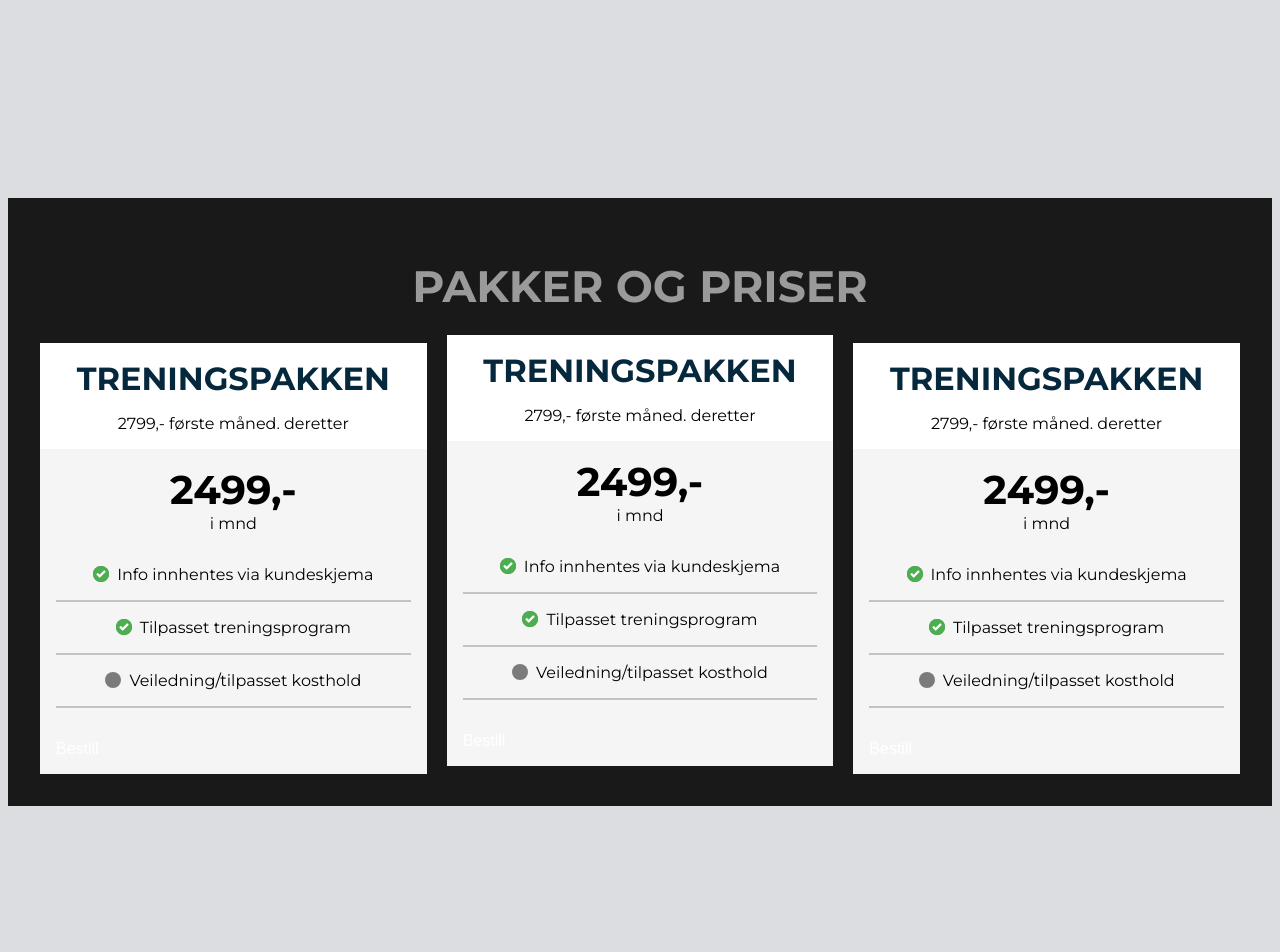
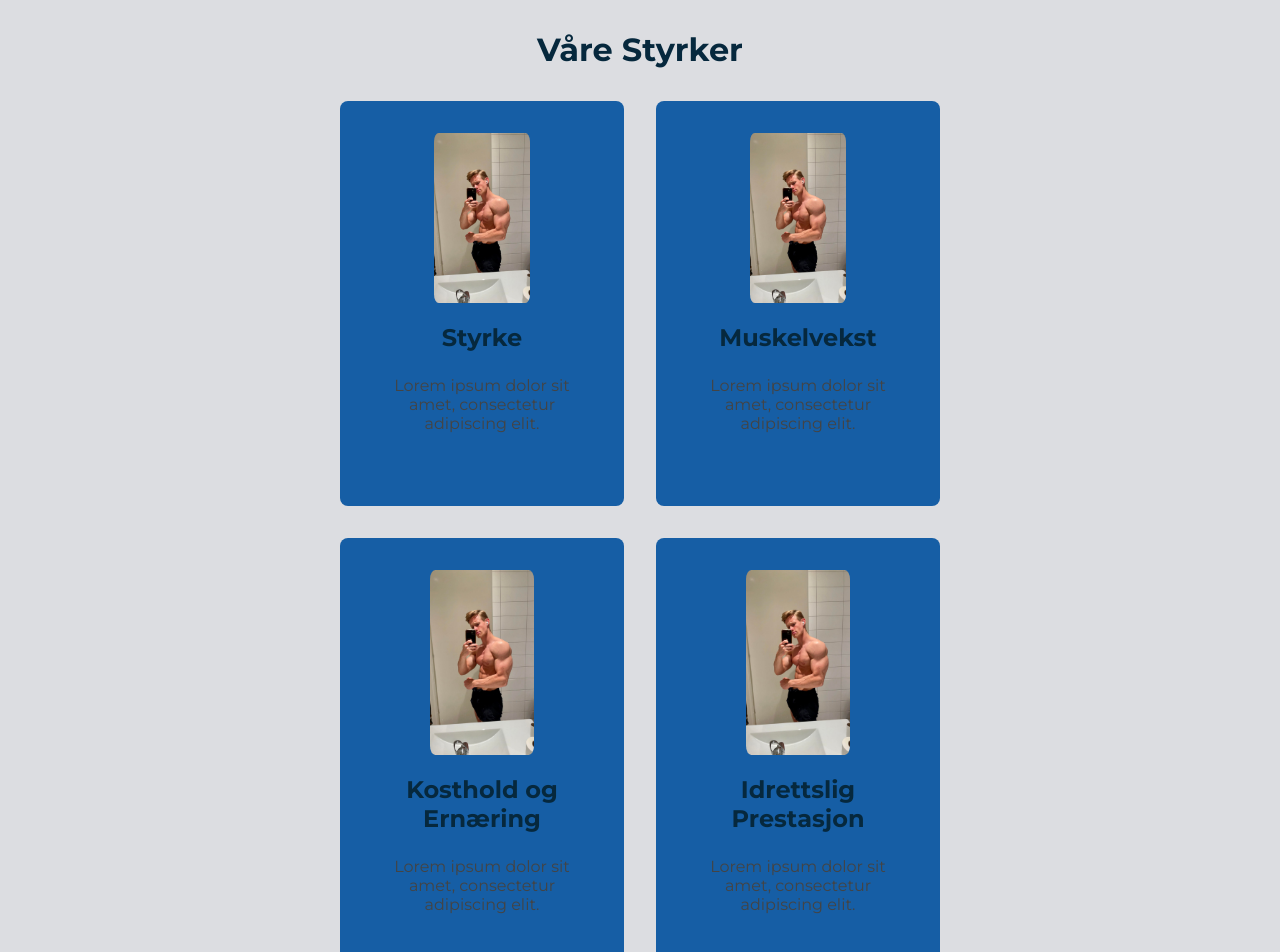
Before and after one commit to Oatre/ebccd, a React (Create React App) app: page / in a window 1280 px wide. Shown: the part 660-1612 px from the top of the page. Built offline with nearby package versions, Linux system fonts and the light colour scheme.

Commit message:
Made our strengths section

```diff
--- a/public/index.html
+++ b/public/index.html
@@ -2,7 +2,7 @@
 <html lang="en">
   <head>
     <meta charset="utf-8" />
-    <link rel="icon" href="%PUBLIC_URL%/favicon.ico" />
+    <link rel="icon" href="%PUBLIC_URL%/whitenobackgrund.png" />
     <meta name="viewport" content="width=device-width, initial-scale=1" />
     <meta name="theme-color" content="#000000" />
     <meta
@@ -24,7 +24,7 @@
       work correctly both with client-side routing and a non-root public URL.
       Learn how to configure a non-root public URL by running `npm run build`.
     -->
-    <title>React App</title>
+    <title>Evidence Based Coaching Duo</title>
   </head>
   <body>
     <noscript>You need to enable JavaScript to run this app.</noscript>
--- a/src/Components/Navbar/navbar.css
+++ b/src/Components/Navbar/navbar.css
@@ -3,13 +3,11 @@
   margin: 0;
   display: flex;
   align-items: center;
-  justify-content: flex-end; /* Adjusted to right align the buttons */
+  justify-content: flex-end; right:0; padding: 0;
   background-color: #33333300;
   margin: 0;
   position: absolute;
   top: 0;
-  left: 0;
-  right: 650px;
 }
 
 .navbar li {
--- /dev/null
+++ b/src/Components/OurStrengths/OurStrengths.jsx
@@ -0,0 +1,35 @@
+import React from 'react';
+import './ourstrengths.css';
+import bigboy from "../../Assets/bigboy.jpg";
+
+const OurStrengths = () => {
+  return (
+    <div className="our-strength-wrapper">
+      <h2 className="our-strength-heading">Våre Styrker</h2>
+      <div className="our-strength-grid">
+        <div className="our-strength-item">
+          <img src={bigboy} alt="Strength 1" className="our-strength-image" />
+          <h3 className="our-strength-title">Styrke</h3>
+          <p className="our-strength-description">Lorem ipsum dolor sit amet, consectetur adipiscing elit.</p>
+        </div>
+        <div className="our-strength-item">
+          <img src={bigboy} alt="Strength 2" className="our-strength-image" />
+          <h3 className="our-strength-title">Muskelvekst</h3>
+          <p className="our-strength-description">Lorem ipsum dolor sit amet, consectetur adipiscing elit.</p>
+        </div>
+        <div className="our-strength-item">
+          <img src={bigboy} alt="Strength 3" className="our-strength-image" />
+          <h3 className="our-strength-title">Kosthold og Ernæring</h3>
+          <p className="our-strength-description">Lorem ipsum dolor sit amet, consectetur adipiscing elit.</p>
+        </div>
+        <div className="our-strength-item">
+          <img src={bigboy} alt="Strength 4" className="our-strength-image" />
+          <h3 className="our-strength-title">Idrettslig Prestasjon</h3>
+          <p className="our-strength-description">Lorem ipsum dolor sit amet, consectetur adipiscing elit.</p>
+        </div>
+      </div>
+    </div>
+  );
+};
+
+export default OurStrengths;
--- /dev/null
+++ b/src/Components/OurStrengths/ourstrengths.css
@@ -0,0 +1,45 @@
+.our-strength-wrapper {
+    margin: 2rem;
+  }
+
+  .our-strength-heading {
+    text-align: center;
+    font-size: 2rem;
+    font-weight: bold;
+    color: #06283D;
+    margin-bottom: 2rem;
+  }
+
+  .our-strength-grid {
+    display: grid;
+    grid-template-columns: repeat(2, 1fr);
+    gap: 2rem;
+    max-width: 600px;
+    margin: 0 auto;
+  }
+
+  .our-strength-item {
+
+    background-color: #165ea5;
+    border-radius: 8px;
+    padding: 2rem;
+    text-align: center;
+  }
+
+  .our-strength-image {
+    max-width: 50%;
+    max-height: 50%;
+    height: auto;
+    border-radius: 5%;
+  }
+
+  .our-strength-title {
+    font-size: 1.5rem;
+    margin-top: 1rem;
+    color: #06283D;
+  }
+
+  .our-strength-description {
+    margin-top: 1rem;
+    color: #444444;
+  }
--- a/src/Components/Programpackages/PackagesSection.jsx
+++ b/src/Components/Programpackages/PackagesSection.jsx
@@ -25,7 +25,7 @@ const PackagesSection = () => {
               <div className="dot">
                 <img src= {checkmark} alt="checkmark" />
               </div>
-              <p>Info innhentes via kundeskjema</p>
+              <p>Coaching med to</p>
             </li>
             <li className="info-item">
               <div className="dot">
@@ -44,6 +44,7 @@ const PackagesSection = () => {
         <li className="card-list-item">
           <div className="headline-wrapper">
             <h2>Treningspakken</h2>
+            <h3>Anbefales!</h3>
             <p>2799,- første måned. deretter</p>
           </div>
           <div className="price-wrapper">
@@ -55,7 +56,7 @@ const PackagesSection = () => {
               <div className="dot">
                 <img src= {checkmark} alt="checkmark" />
               </div>
-              <p>Info innhentes via kundeskjema</p>
+              <p>Coaching med to</p>
             </li>
             <li className="info-item">
               <div className="dot">
@@ -85,7 +86,7 @@ const PackagesSection = () => {
               <div className="dot">
                 <img src= {checkmark} alt="checkmark" />
               </div>
-              <p>Info innhentes via kundeskjema</p>
+              <p>Coaching med to</p>
             </li>
             <li className="info-item">
               <div className="dot">
--- a/src/Components/Programpackages/packagessection.css
+++ b/src/Components/Programpackages/packagessection.css
@@ -11,8 +11,10 @@ h1 {
     margin-top: 800px;
     max-width: 1200px;
     padding: 32px;
-    background-color: #191919;
+    padding-right: 32px;
+    background: #3c6382;
     margin: 200px auto;
+
 }
 
 .card-list {
--- a/src/Pages/Home.jsx
+++ b/src/Pages/Home.jsx
@@ -4,7 +4,7 @@ import './Home.css';
 import { HeroBanner } from '../Components/Herobanner/HeroBanner';
 // import ImageWithText from '../Components/ImageWithText/ImageWithText'; //Can stay, may use later.
 import PackagesSection from '../Components/Programpackages/PackagesSection';
-
+import OurStrengths from '../Components/OurStrengths/OurStrengths';
 
 export const Home = () => {
   return (
@@ -13,6 +13,7 @@ export const Home = () => {
       <HeroBanner title="EVIDENCE-BASED COACHING DUO" />
       <div className="content">
       </div>
+      <OurStrengths/>
       <PackagesSection/>
     </div>
   );
```
